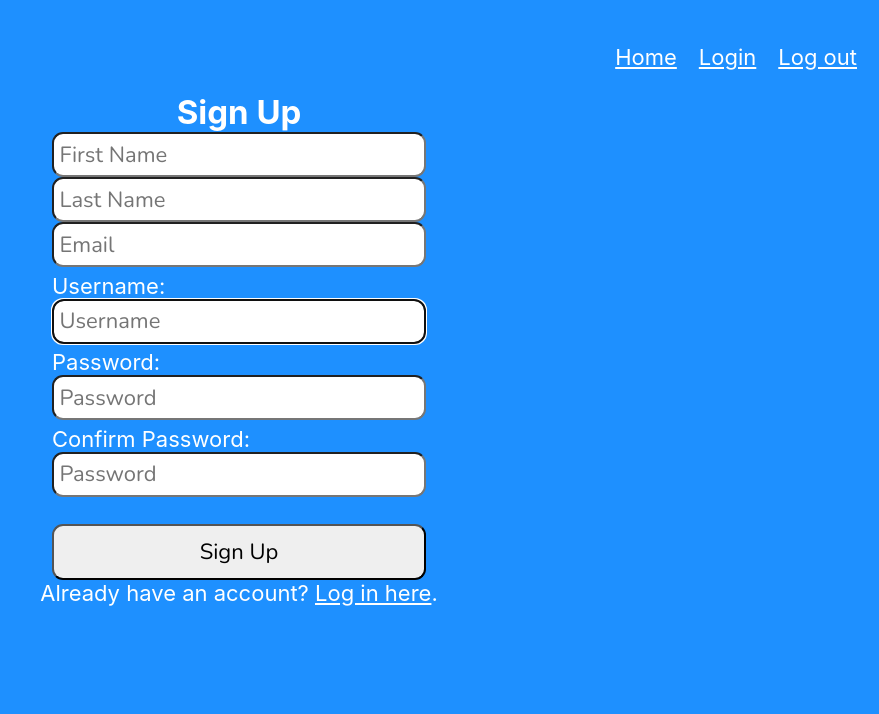
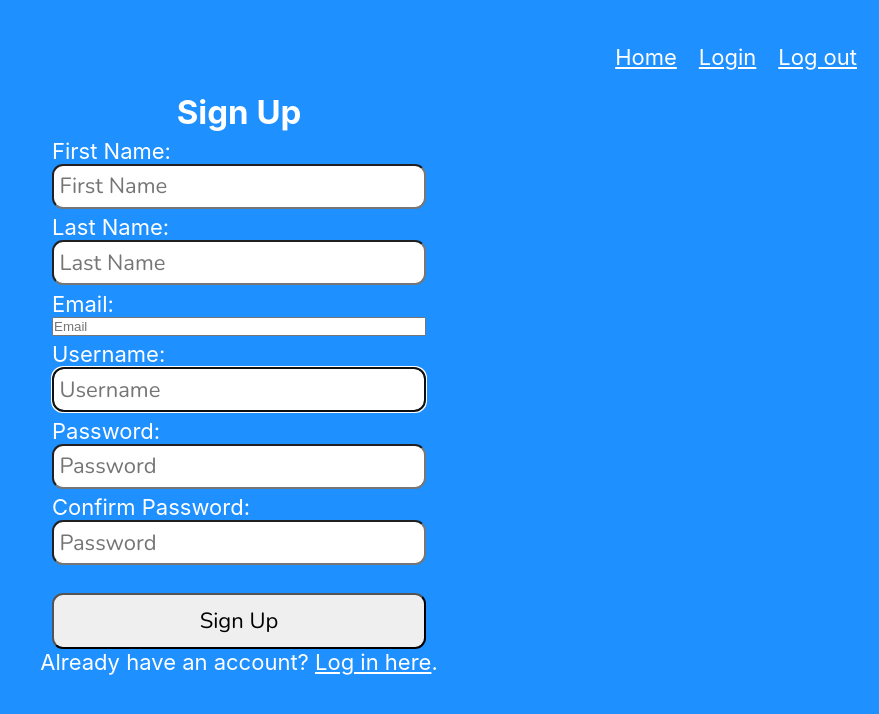
Before and after one commit to imasharc/ShaReCon, a React (Create React App) app in the folder frontend/: page /signup in a window 1280 px wide. Shown: the top 714 px of the page, without its empty margins (401-1280 px from the left). Built offline with nearby package versions, Linux system fonts and the light colour scheme.

Commit message:
Add validation for email
Add labels for all inputs

```diff
--- a/frontend/src/components/SignupForm.jsx
+++ b/frontend/src/components/SignupForm.jsx
@@ -4,6 +4,7 @@ import { faCheck, faTimes, faInfoCircle } from '@fortawesome/free-solid-svg-icon
 import { FontAwesomeIcon } from '@fortawesome/react-fontawesome';
 import '../styles/SignupForm.css'
 
+const EMAIL_REGEX = /^[A-Za-z0-9._%+-]+@[A-Za-z0-9.-]+\.[A-Za-z]{2,}(?:\.[A-Za-z]{2,})?$/;
 const USER_REGEX = /^[A-z][A-z0-9-_]{3,23}$/;
 const PWD_REGEX = /^(?=.*[a-z])(?=.*[A-Z])(?=.*[0-9])(?=.*[!@#$%]).{8,24}$/;
 
@@ -22,6 +23,7 @@ function SignupForm() {
   const [lastNameFocus, setlastNameFocus] = useState(false);
 
   const [email, setEmail] = useState('');
+  const [validEmail, setValidEmail] = useState(false);
   const [emailFocus, setEmailFocus] = useState(false);
 
   const [password, setPassword] = useState('');
@@ -44,6 +46,14 @@ function SignupForm() {
       userRef.current.focus();
     }
   }, [])
+
+    // validate email
+    useEffect(() => {
+      const result = EMAIL_REGEX.test(email);
+      console.log(result);
+      console.log(email);
+      setValidEmail(result);
+    }, [email])
 
   // validate username
   useEffect(() => {
@@ -104,24 +114,54 @@ function SignupForm() {
     <section className='SignupForm'>
       <h1>Sign Up</h1>
       <form>
+      <label htmlFor='username'>
+          First Name:
+          {/* <FontAwesomeIcon icon={faCheck} className={validUsername ? "valid" : "hide"} />
+          <FontAwesomeIcon icon={faTimes} className={validUsername || !username ? "hide" : "invalid"} /> */}
+        </label>
         <input
           type="text"
           placeholder="First Name"
           value={firstName}
           onChange={(e) => setFirstName(e.target.value)}
         />
+
+        <label htmlFor='username'>
+          Last Name:
+          {/* <FontAwesomeIcon icon={faCheck} className={validUsername ? "valid" : "hide"} />
+          <FontAwesomeIcon icon={faTimes} className={validUsername || !username ? "hide" : "invalid"} /> */}
+        </label>
         <input
           type="text"
           placeholder="Last Name"
           value={lastName}
           onChange={(e) => setLastName(e.target.value)}
         />
+
+        <label htmlFor='email'>
+          Email:
+          <FontAwesomeIcon icon={faCheck} className={validEmail ? "valid" : "hide"} />
+          <FontAwesomeIcon icon={faTimes} className={validEmail || !email ? "hide" : "invalid"} />
+        </label>
         <input
-          type="text"
-          placeholder="Email"
+          type='email'
+          id='email'
+          placeholder='Email'
+          ref={userRef}
+          autoComplete='off'
           value={email}
           onChange={(e) => setEmail(e.target.value)}
+          required
+          aria-invalid={validEmail ? 'false' : 'true'}
+          aria-describedby='emailnote'
+          onFocus={() => setEmailFocus(true)}
+          onBlur={() => setEmailFocus(false)}
         />
+        <p id="uidnote" className={emailFocus && email && !validEmail ? "instructions" : "offscreen"}>
+          <FontAwesomeIcon icon={faInfoCircle} />
+          {/* 4 to 24 characters.<br /> */}
+          Must be a valid email.<br />
+        </p>
 
         <label htmlFor='username'>
           Username:
```
